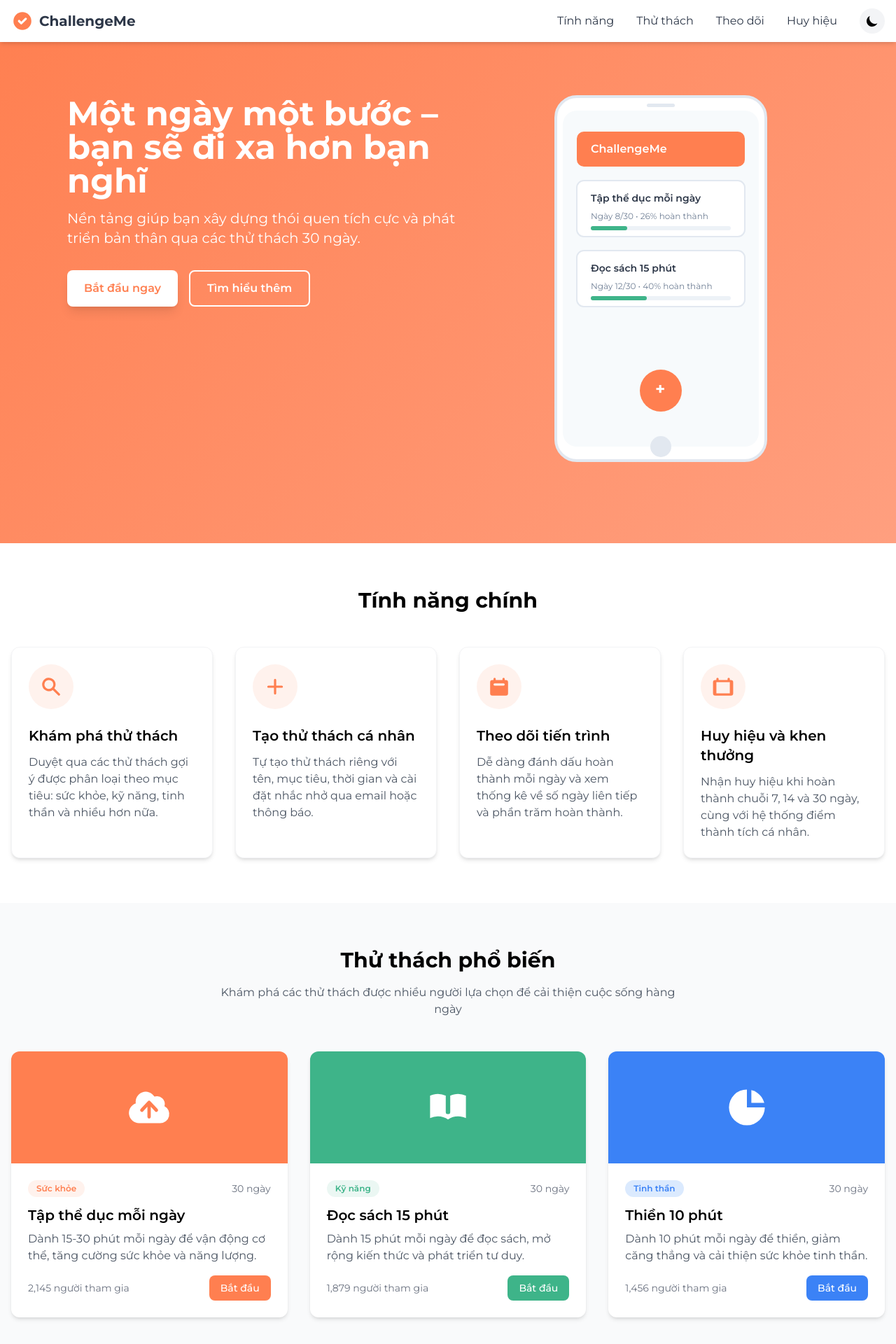
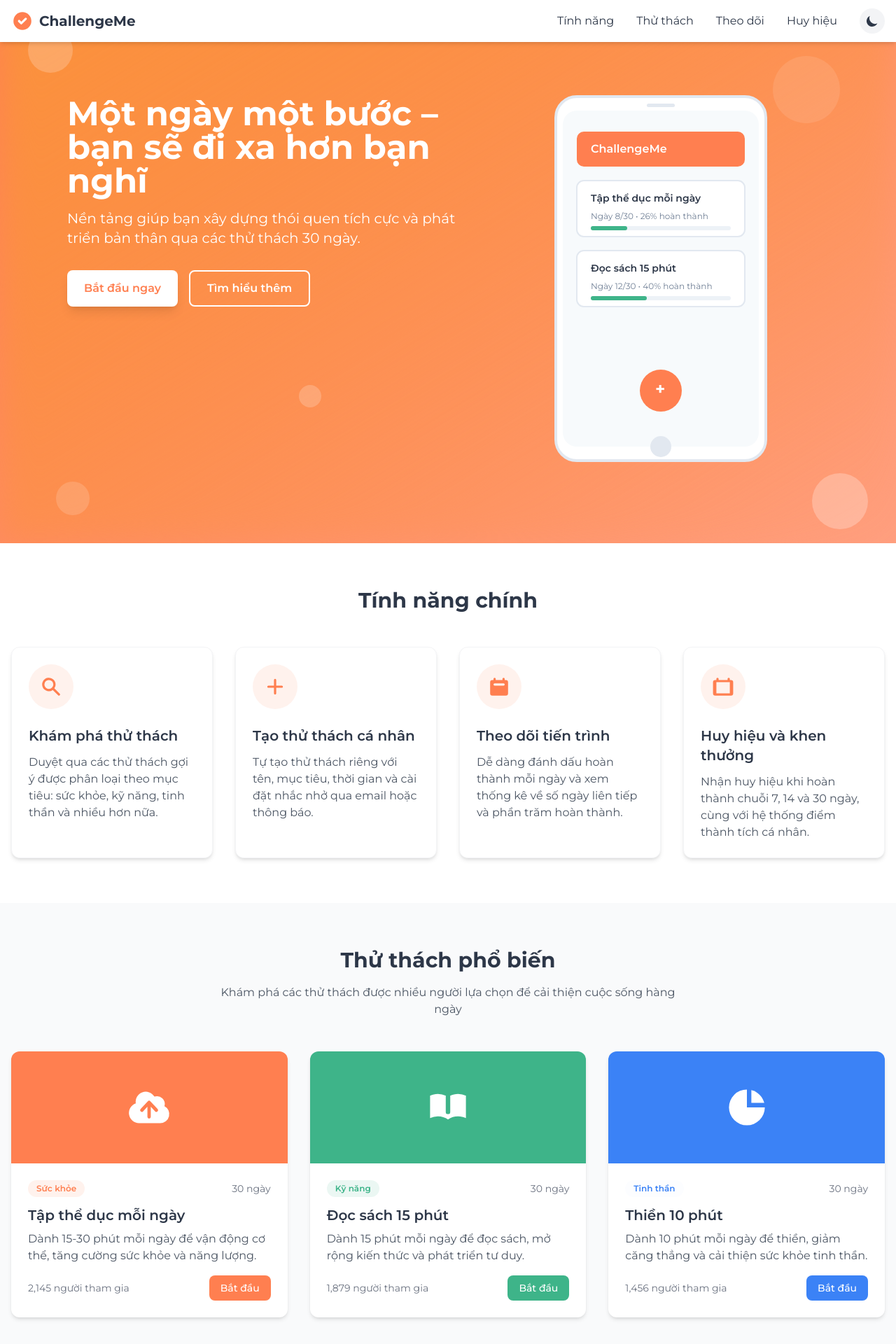
Before and after one commit to Karik4044/best-web-design, a React (Vite) app in the folder Best-web-design/: page / in a window 1280 px wide. Shown: the top 1920 px of the page at 70% size. Built offline with nearby package versions, Linux system fonts and the light colour scheme.

Commit message:
Upd Dark Theme / fix small stuff / add more challenges

```diff
--- a/Best-web-design/src/components/Footer.jsx
+++ b/Best-web-design/src/components/Footer.jsx
@@ -65,7 +65,7 @@ function Footer() {
             </div>
 
             <div className="border-t border-gray-700 mt-12 pt-8 flex flex-col md:flex-row justify-between items-center">
-                <p className="text-gray-400 text-sm">© 2023 ChallengeMe. Tất cả quyền được bảo lưu.</p>
+                <p className="text-gray-400 text-sm">© 2025 ChallengeMe. Tất cả quyền được bảo lưu.</p>
                 <div className="flex space-x-6 mt-4 md:mt-0">
                     <a href="#" className="text-gray-400 hover:text-white text-sm">Điều khoản sử dụng</a>
                     <a href="#" className="text-gray-400 hover:text-white text-sm">Chính sách bảo mật</a>
--- a/Best-web-design/src/components/Navbar.jsx
+++ b/Best-web-design/src/components/Navbar.jsx
@@ -1,6 +1,24 @@
-import React from 'react';
+import React, { useState, useEffect } from 'react';
 
 function Navbar() {
+    const [isDarkMode, setIsDarkMode] = useState(false);
+
+    useEffect(() => {
+        if (isDarkMode) {
+            document.body.classList.add('dark-mode');
+            document.body.style.backgroundColor = '#2D3748'; // Dark background
+            document.body.style.color = '#F7FAFC'; // Light text color
+        } else {
+            document.body.classList.remove('dark-mode');
+            document.body.style.backgroundColor = '#FFFFFF'; // Light background
+            document.body.style.color = '#2D3748'; // Dark text color
+        }
+    }, [isDarkMode]);
+
+    const toggleDarkMode = () => {
+        setIsDarkMode(!isDarkMode);
+    };
+
     return (
         // <!-- Navigation -->
     <nav className="bg-white shadow-md fixed w-full z-50">
@@ -29,7 +47,7 @@ function Navbar() {
                     Huy hiệu
                     <span className="absolute left-0 bottom-0 w-0 h-0.5 bg-primary transition-all group-hover:w-full"></span>
                 </a>
-                <button className="theme-toggle p-2 rounded-full bg-gray-100 hover:bg-gray-200" onClick={() => toggleDarkMode()}>
+                <button className="theme-toggle p-2 rounded-full bg-gray-100 hover:bg-gray-200" onClick={toggleDarkMode}>
                     <svg className="w-5 h-5" fill="currentColor" viewBox="0 0 20 20">
                         <path d="M17.293 13.293A8 8 0 016.707 2.707a8.001 8.001 0 1010.586 10.586z"></path>
                     </svg>
@@ -49,7 +67,7 @@ function Navbar() {
             <a href="#challenges" class="block py-2 text-dark hover:text-primary">Thử thách</a>
             <a href="#progress" class="block py-2 text-dark hover:text-primary">Theo dõi</a>
             <a href="#badges" class="block py-2 text-dark hover:text-primary">Huy hiệu</a>
-            <button class="theme-toggle mt-2 p-2 rounded-full bg-gray-100 hover:bg-gray-200" onclick="toggleDarkMode()">
+            <button class="theme-toggle mt-2 p-2 rounded-full bg-gray-100 hover:bg-gray-200" onClick={toggleDarkMode}>
                 <svg class="w-5 h-5" fill="currentColor" viewBox="0 0 20 20">
                     <path d="M17.293 13.293A8 8 0 016.707 2.707a8.001 8.001 0 1010.586 10.586z"></path>
                 </svg>
--- /dev/null
+++ b/Best-web-design/src/pages/Challenges.css
@@ -0,0 +1,21 @@
+.fade-enter {
+  opacity: 0;
+  transform: translateY(20px);
+}
+
+.fade-enter-active {
+  opacity: 1;
+  transform: translateY(0);
+  transition: opacity 500ms ease-in-out, transform 500ms ease-in-out;
+}
+
+.fade-exit {
+  opacity: 1;
+  transform: translateY(0);
+}
+
+.fade-exit-active {
+  opacity: 0;
+  transform: translateY(20px);
+  transition: opacity 500ms ease-in-out, transform 500ms ease-in-out;
+}
--- a/Best-web-design/src/pages/Challenges.jsx
+++ b/Best-web-design/src/pages/Challenges.jsx
@@ -1,13 +1,27 @@
-import React from 'react';
+import React, { useState } from 'react';
+import { CSSTransition, TransitionGroup } from 'react-transition-group';
+import './Challenges.css'; // Import CSS for animations
+
 function Challenges() {
-    return(
-        <section id="challenges" className="py-16 bg-gray-50">
+    const [showMoreChallenges, setShowMoreChallenges] = useState(false);
+    const [darkMode, setDarkMode] = useState(false);
+
+    const handleShowMoreChallenges = () => {
+        setShowMoreChallenges(!showMoreChallenges);
+    };
+
+    const toggleDarkMode = () => {
+        setDarkMode(!darkMode);
+    };
+
+    return (
+        <section id="challenges" className={`py-16 ${darkMode ? 'bg-gray-800 text-white' : 'bg-gray-50'}`}>
             <div className="container mx-auto px-4">
                 <h2 className="text-3xl font-bold text-center mb-4">Thử thách phổ biến</h2>
                 <p className="text-center text-gray-600 mb-12 max-w-2xl mx-auto">Khám phá các thử thách được nhiều người lựa chọn để cải thiện cuộc sống hàng ngày</p>
 
-            <div className="grid grid-cols-1 md:grid-cols-2 lg:grid-cols-3 gap-8">
-                {/* <!-- Challenge 1 --> */}
+                <TransitionGroup className="grid grid-cols-1 md:grid-cols-2 lg:grid-cols-3 gap-8">
+                    {/* Existing challenges */}
                     <div className="challenge-card bg-white rounded-xl shadow-md overflow-hidden">
                         <div className="h-40 bg-primary flex items-center justify-center">
                             <svg className="w-16 h-16 text-white" fill="currentColor" viewBox="0 0 20 20">
@@ -28,7 +42,6 @@ function Challenges() {
                         </div>
                     </div>
 
-                {/* <!-- Challenge 2 --> */}
                     <div className="challenge-card bg-white rounded-xl shadow-md overflow-hidden">
                         <div className="h-40 bg-secondary flex items-center justify-center">
                             <svg className="w-16 h-16 text-white" fill="currentColor" viewBox="0 0 20 20">
@@ -49,7 +62,6 @@ function Challenges() {
                         </div>
                     </div>
 
-                {/* <!-- Challenge 3 --> */}
                     <div className="challenge-card bg-white rounded-xl shadow-md overflow-hidden">
                         <div className="h-40 bg-blue-500 flex items-center justify-center">
                             <svg className="w-16 h-16 text-white" fill="currentColor" viewBox="0 0 20 20">
@@ -59,7 +71,7 @@ function Challenges() {
                         </div>
                         <div className="p-6">
                             <div className="flex justify-between items-center mb-3">
-                            <span className="bg-blue-100 text-blue-500 text-xs font-semibold px-3 py-1 rounded-full">Tinh thần</span>
+                                <span className="bg-blue-100 bg-opacity-10 text-blue-500 text-xs font-semibold px-3 py-1 rounded-full">Tinh thần</span>
                                 <span className="text-gray-500 text-sm">30 ngày</span>
                             </div>
                             <h3 className="text-xl font-semibold mb-2">Thiền 10 phút</h3>
@@ -70,16 +82,52 @@ function Challenges() {
                             </div>
                         </div>
                     </div>
+
+                    {/* New challenges */}
+                    {showMoreChallenges && (
+                        [
+                            { color: 'bg-red-500', title: 'Học kỹ năng mới', description: 'Dành 20 phút mỗi ngày để học một kỹ năng mới.', participants: '1,200 người tham gia', spanStyle: 'bg-red-100 bg-opacity-10 text-red-500' },
+                            { color: 'bg-green-500', title: 'Chạy bộ', description: 'Chạy bộ 2km mỗi ngày để cải thiện sức khỏe.', participants: '950 người tham gia', spanStyle: 'bg-green-100 bg-opacity-10 text-green-500' },
+                            { color: 'bg-yellow-500', title: 'Viết nhật ký', description: 'Viết nhật ký mỗi ngày để ghi lại cảm xúc và suy nghĩ.', participants: '800 người tham gia', spanStyle: 'bg-yellow-100 bg-opacity-10 text-yellow-500' },
+                            { color: 'bg-purple-500', title: 'Học ngoại ngữ', description: 'Dành 15 phút mỗi ngày để học một ngôn ngữ mới.', participants: '1,100 người tham gia', spanStyle: 'bg-purple-100 bg-opacity-10 text-purple-500' },
+                            { color: 'bg-pink-500', title: 'Nấu ăn', description: 'Thử nấu một món ăn mới mỗi tuần.', participants: '700 người tham gia', spanStyle: 'bg-pink-100 bg-opacity-10 text-pink-500' },
+                            { color: 'bg-teal-500', title: 'Tập yoga', description: 'Dành 10 phút mỗi ngày để tập yoga.', participants: '600 người tham gia', spanStyle: 'bg-teal-100 bg-opacity-10 text-teal-500' }
+
+                        ].map((challenge, index) => (
+                            <CSSTransition key={index} timeout={300} classNames="fade">
+                                <div className="challenge-card bg-white rounded-xl shadow-md overflow-hidden">
+                                    <div className={`h-40 ${challenge.color} flex items-center justify-center`}>
+                                        <svg className="w-16 h-16 text-white" fill="currentColor" viewBox="0 0 20 20">
+                                            <path d="M2 10a8 8 0 018-8v8h8a8 8 0 11-16 0z"></path>
+                                            <path d="M12 2.252A8.014 8.014 0 0117.748 8H12V2.252z"></path>
+                                        </svg>
                                     </div>
+                                    <div className="p-6">
+                                        <div className="flex justify-between items-center mb-3">
+                                            <span className={`text-xs font-semibold px-3 py-1 rounded-full ${challenge.spanStyle}`}>Thử thách</span>
+                                            <span className="text-gray-500 text-sm">30 ngày</span>
+                                        </div>
+                                        <h3 className="text-xl font-semibold mb-2">{challenge.title}</h3>
+                                        <p className="text-gray-600 mb-4">{challenge.description}</p>
+                                        <div className="flex justify-between items-center">
+                                            <span className="text-sm text-gray-500">{challenge.participants}</span>
+                                            <button className={`${challenge.color} text-white px-4 py-2 rounded-lg text-sm font-medium hover:bg-opacity-90 transition-colors`}>Bắt đầu</button>
+                                        </div>
+                                    </div>
+                                </div>
+                            </CSSTransition>
+                        ))
+                    )}
+                </TransitionGroup>
 
                 <div className="text-center mt-12">
-                <button className="bg-white border border-gray-300 text-dark font-medium px-6 py-3 rounded-lg hover:bg-gray-50 transition-colors">
-                    Xem thêm thử thách
+                    <button onClick={handleShowMoreChallenges} className="bg-white border border-gray-300 text-dark font-medium px-6 py-3 rounded-lg hover:bg-gray-50 transition-colors">
+                        {showMoreChallenges ? 'Thu gọn' : 'Xem thêm thử thách'}
                     </button>
                 </div>
             </div>
         </section>
-    )
+    );
 }
 
 export default Challenges;
--- a/Best-web-design/src/pages/CreateChallenge.jsx
+++ b/Best-web-design/src/pages/CreateChallenge.jsx
@@ -76,7 +76,7 @@ function CreateChallenge() {
 
                             <div className="space-y-4">
                                 <div>
-                                    <label htmlFor="name" className="block text-sm font-medium text-gray-700 mb-1">Tên thử thách</label>
+                                    <label htmlFor="name" className="block text-sm font-medium text-gray-700 dark:text-gray-300 mb-1">Tên thử thách</label>
                                     <input
                                         type="text"
                                         id="name"
@@ -89,7 +89,7 @@ function CreateChallenge() {
                                 </div>
 
                                 <div>
-                                    <label htmlFor="category" className="block text-sm font-medium text-gray-700 mb-1">Danh mục</label>
+                                    <label htmlFor="category" className="block text-sm font-medium text-gray-700 dark:text-gray-300 mb-1">Danh mục</label>
                                     <select
                                         id="category"
                                         name="category"
@@ -106,7 +106,7 @@ function CreateChallenge() {
                                 </div>
 
                                 <div>
-                                    <label className="block text-sm font-medium text-gray-700 mb-1">Thời gian</label>
+                                    <label className="block text-sm font-medium text-gray-700 dark:text-gray-300 mb-1">Thời gian</label>
                                     <div className="flex space-x-4">
                                         <button
                                             type="button"
@@ -139,7 +139,7 @@ function CreateChallenge() {
                                 </div>
 
                                 <div>
-                                    <label htmlFor="description" className="block text-sm font-medium text-gray-700 mb-1">Mô tả ngắn</label>
+                                    <label htmlFor="description" className="block text-sm font-medium text-gray-700 dark:text-gray-300 mb-1">Mô tả ngắn</label>
                                     <textarea
                                         id="description"
                                         name="description"
@@ -152,7 +152,7 @@ function CreateChallenge() {
                                 </div>
 
                                 <div>
-                                    <label className="block text-sm font-medium text-gray-700 mb-1">Nhắc nhở</label>
+                                    <label className="block text-sm font-medium text-gray-700 dark:text-gray-300 mb-1">Nhắc nhở</label>
                                     <div className="flex items-center">
                                         <input
                                             type="checkbox"
--- a/Best-web-design/src/pages/Hero.jsx
+++ b/Best-web-design/src/pages/Hero.jsx
@@ -2,8 +2,21 @@ import React from 'react';
 
 function Hero() {
     return (
-        <section className="hero-gradient pt-24 pb-64 md:pt-32 md:pb-2">
-            <div className="container mx-auto px-4">
+        <section className="hero-gradient relative pt-24 pb-64 md:pt-32 md:pb-2">
+            {/* Background bubbles */}
+            <div className="absolute inset-0 overflow-hidden">
+                <div className="bg-gradient-to-br from-orange-400 to-pastel-yellow blur-xl w-full h-full absolute"></div>
+                {/* Bubble elements */}
+                <div className="absolute top-10 left-10 w-16 h-16 bg-white opacity-20 rounded-full animate-bubble"></div>
+                <div className="absolute top-20 right-20 w-24 h-24 bg-white opacity-10 rounded-full animate-bubble"></div>
+                <div className="absolute bottom-10 left-20 w-12 h-12 bg-white opacity-15 rounded-full animate-bubble"></div>
+                {/* Additional Bubble elements */}
+                <div className="absolute top-5 left-1/4 w-10 h-10 bg-white opacity-15 rounded-full animate-bubble"></div>
+                <div className="absolute top-1/3 right-1/3 w-14 h-14 bg-white opacity-10 rounded-full animate-bubble"></div>
+                <div className="absolute bottom-5 right-10 w-20 h-20 bg-white opacity-25 rounded-full animate-bubble"></div>
+                <div className="absolute bottom-1/4 left-1/3 w-8 h-8 bg-white opacity-20 rounded-full animate-bubble"></div>
+            </div>
+            <div className="container mx-auto px-4 relative z-10">
                 <div className="flex flex-col md:flex-row items-center">
                     <div className="md:w-1/2 text-white mb-10 md:mb-80 mt-0 md:mt-0 ml-20 md:ml-20">
                         <div className="flex flex-col ">
```
Lines whose indentation alone changed are shown as unchanged.
